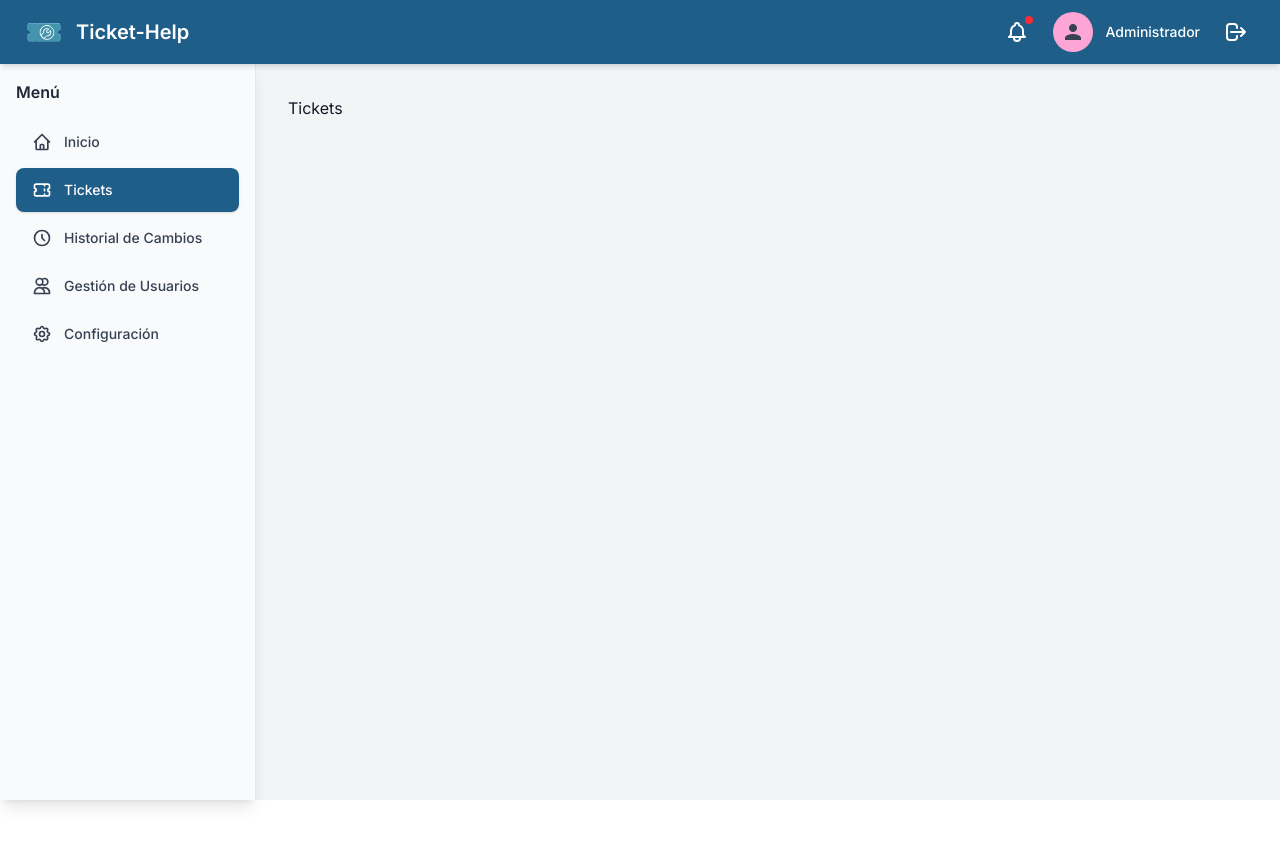
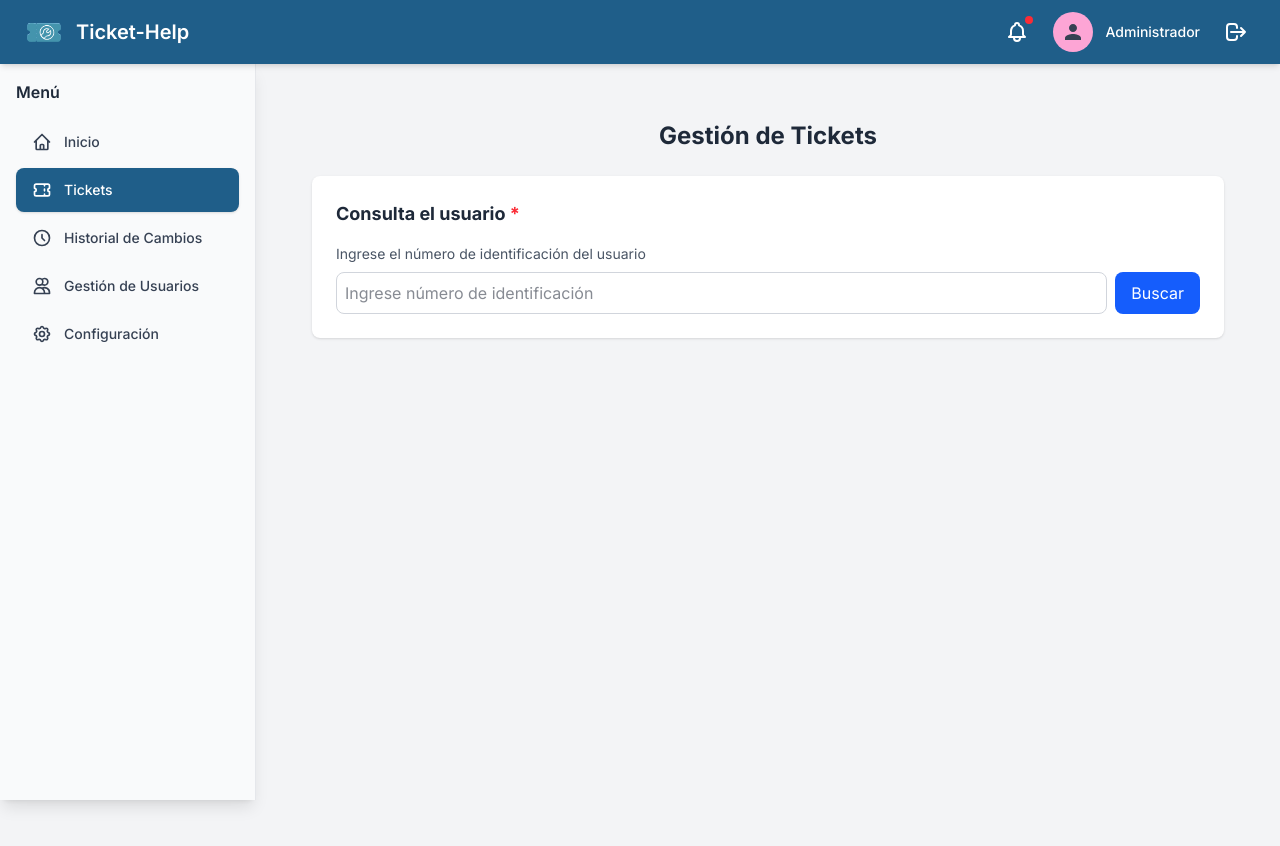
Before and after one commit to JulianOrtiz952/tickethelp-frontend, a React (Vite) app: page /admin/tickets in a window 1280 px wide. Shown: the top 846 px of the page. Before the commit the page ends 800 px from the top, so only its background shows below. Built offline with nearby package versions, Linux system fonts and the light colour scheme.

Commit message:
Se trabajó la funcionalidad de buscar al cliente por número de documento de identidad

```diff
--- /dev/null
+++ b/src/components/ConsultaUsuario.jsx
@@ -0,0 +1,85 @@
+import { useState } from "react";
+
+export default function ConsultaUsuario() {
+  const [numero, setNumero] = useState("");
+  const [usuario, setUsuario] = useState(null);
+  const [error, setError] = useState("");
+
+  const manejarBusqueda = async () => {
+    if (!numero.trim()) {
+      setError("Debe ingresar un número de identificación");
+      return;
+    }
+
+    try {
+      const response = await fetch(
+        `https://tickethelp-backend.onrender.com/api/clients/${numero}/`
+      );
+      const data = await response.json();
+
+      if (response.ok && data.success) {
+        setUsuario({ success: true, message: data.message });
+        setError("");
+      } else {
+        setUsuario(null);
+        setError(data.message || "Cliente no encontrado");
+      }
+    } catch (err) {
+      setUsuario(null);
+      setError("Error de conexión con el servidor");
+    }
+  };
+
+  return (
+    <div className="bg-white shadow rounded-lg p-6">
+      <h2 className="text-lg font-bold text-gray-800 mb-4">
+        Consulta el usuario <span className="text-red-500">*</span>
+      </h2>
+
+      <p className="text-gray-600 mb-2 text-sm">
+        Ingrese el número de identificación del usuario
+      </p>
+
+      {/* Input y botón dentro de un form */}
+      <form
+        onSubmit={(e) => {
+          e.preventDefault();   // evita recarga de la página
+          manejarBusqueda();    // ejecuta la búsqueda
+        }}
+        className="flex gap-2"
+      >
+        <input
+          type="text"
+          placeholder="Ingrese número de identificación"
+          value={numero}
+          onChange={(e) => {
+            setNumero(e.target.value);
+            setError("");
+            setUsuario(null);
+          }}
+          className="flex-1 border border-gray-300 rounded-lg p-2"
+        />
+
+        <button
+          type="submit"   // Enter funciona por estar dentro del <form>
+          className="bg-blue-600 text-white px-4 rounded-lg hover:bg-blue-700"
+        >
+          Buscar
+        </button>
+      </form>
+
+      {/* Mostrar resultado */}
+      {usuario && (
+        <div className="mt-4 p-4 rounded bg-green-100 text-green-700">
+          {usuario.success && "✅ "} {usuario.message}
+        </div>
+      )}
+
+      {error && (
+        <div className="mt-4 p-4 rounded bg-red-100 text-red-700">
+          ❌ {error}
+        </div>
+      )}
+    </div>
+  );
+}
--- a/src/pages/administrador/Tickets.jsx
+++ b/src/pages/administrador/Tickets.jsx
@@ -1,3 +1,14 @@
+import React from "react";
+import ConsultaUsuario from "../../components/ConsultaUsuario";
+
 export default function Tickets() {
-  return <div>Tickets</div>
+  return (
+    <div className="min-h-screen bg-gray-100 p-6">
+      {/* Título general de la página */}
+      <h1 className="text-2xl font-bold text-gray-800 mb-6 text-center">Gestión de Tickets</h1>
+
+      {/* Sección de consulta de usuario */}
+      <ConsultaUsuario />
+    </div>
+  );
 }
```
